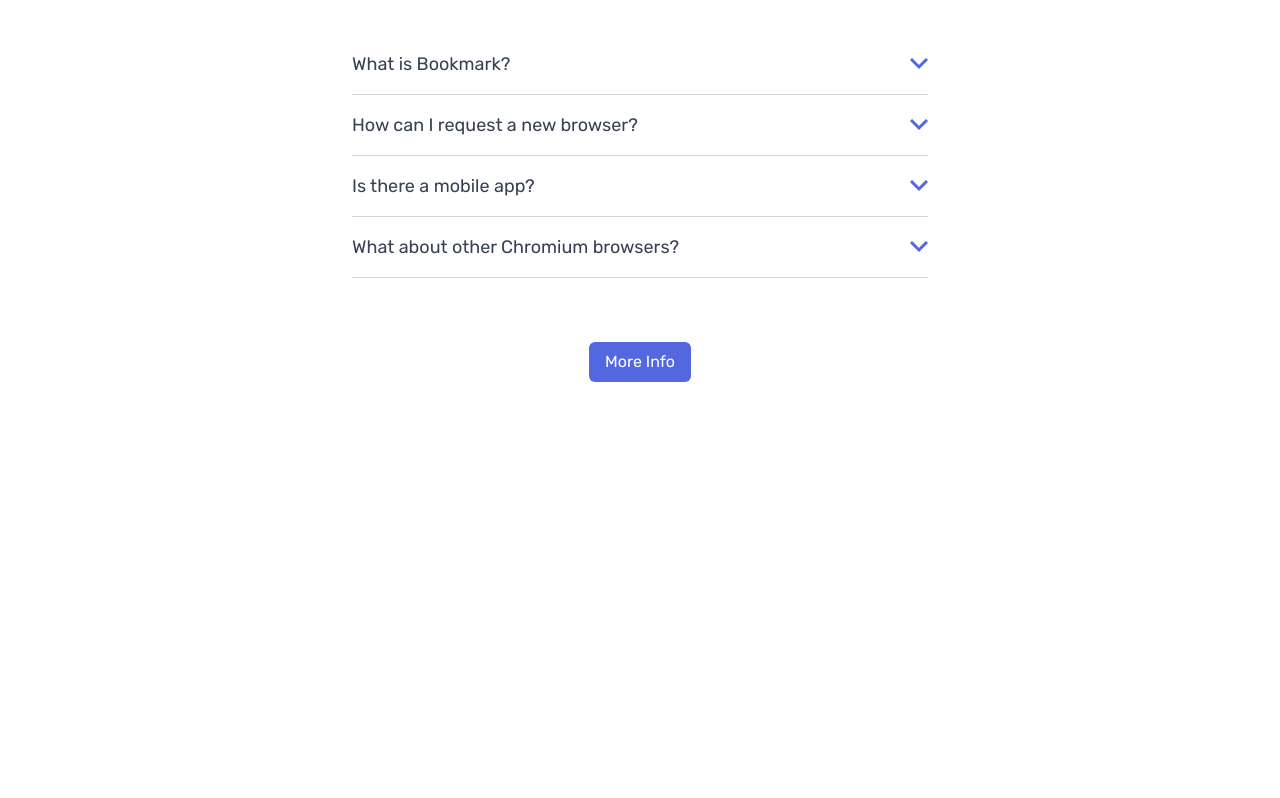
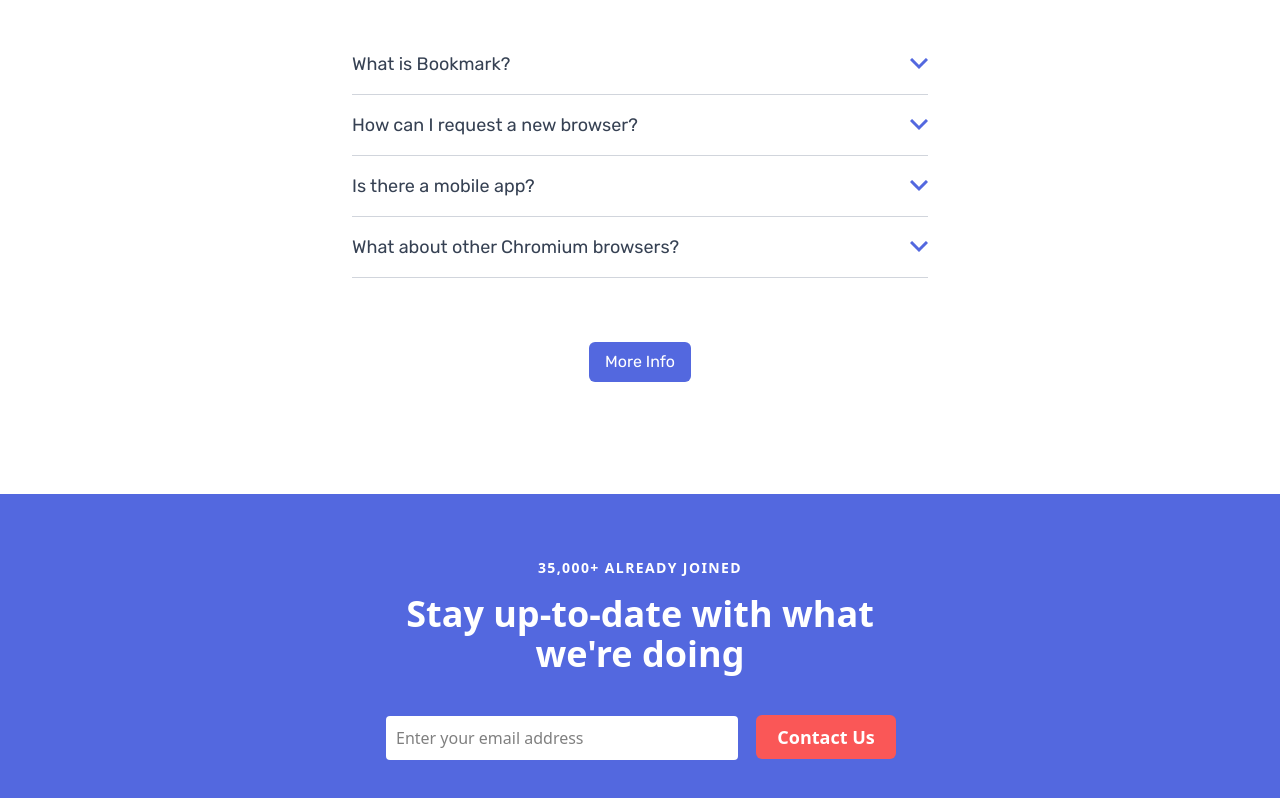
Before and after one commit to Kanchana-Kaushal/bookmark-landing-page, a React (Vite) app: page / in a window 1280 px wide. Shown: the part 2355-3153 px from the top of the page. Before the commit the page ends 2869 px from the top, so only its background shows below. Built offline with nearby package versions, Linux system fonts and the light colour scheme.

Commit message:
Sign Up form added

```diff
--- a/src/App.tsx
+++ b/src/App.tsx
@@ -3,6 +3,7 @@
 import Features from "./components/Features";
 import Hero from "./components/Hero";
 import Navbar from "./components/Navbar";
+import SignUp from "./components/SignUP";
 
 function App() {
   return (
@@ -12,6 +13,7 @@
       <Features />
       <DownLoadExtension />
       <FAQ />
+      <SignUp />
     </>
   );
 }
--- a/src/components/FAQ.tsx
+++ b/src/components/FAQ.tsx
@@ -59,7 +59,7 @@
 
   return (
     <>
-      <section className="font-rubik mx-auto my-25 w-8/10 text-center md:mt-50">
+      <section className="font-rubik mx-auto my-20 w-8/10 text-center md:mt-50">
         <h2 className="text-custom-Blue-950 text-2xl font-bold md:text-4xl">
           Frequently Asked Questions
         </h2>
--- /dev/null
+++ b/src/components/SignUP.tsx
@@ -0,0 +1,72 @@
+import { useRef, useState } from "react";
+
+function SignUp() {
+  const [isEmailValid, setIsEmailValid] = useState<boolean>(true);
+
+  const emailInputRef = useRef<HTMLInputElement>(null);
+
+  const onSubmit = () => {
+    const emailRegex = /^[^\s@]+@[^\s@]+\.[^\s@]+$/;
+
+    if (emailInputRef.current) {
+      const email: string = emailInputRef.current.value;
+
+      if (emailRegex.test(email)) {
+        setIsEmailValid(true);
+      } else {
+        setIsEmailValid(false);
+      }
+    }
+  };
+
+  return (
+    <>
+      {" "}
+      <section className="bg-custom-Blue-600">
+        <div className="mx-auto w-8/10 py-16 text-center text-white">
+          <p className="text-sm font-semibold tracking-widest uppercase">
+            35,000+ already joined
+          </p>
+          <h2 className="mx-auto my-4 max-w-lg text-2xl font-bold md:text-4xl">
+            Stay up-to-date with what we're doing
+          </h2>
+
+          <div className="mx-auto max-w-lg items-baseline gap-4 md:flex">
+            <div
+              className={`${!isEmailValid && "bg-custom-Red-400"} my-4 mt-6 w-full rounded-md p-0.5`}
+            >
+              <div className="relative">
+                <input
+                  type="text"
+                  className="w-full rounded-sm bg-white p-2.5 text-black outline-none"
+                  placeholder="Enter your email address"
+                  ref={emailInputRef}
+                />
+
+                <img
+                  src="/icon-error.svg"
+                  alt="error-icon"
+                  className={`${isEmailValid ? "hidden" : "absolute"} top-1/2 right-2.5 -translate-y-1/2`}
+                />
+              </div>
+              {!isEmailValid && (
+                <p className="px-3 py-1 text-left text-xs italic">
+                  Whoops, make sure it's an email
+                </p>
+              )}
+            </div>
+
+            <button
+              className="bg-custom-Red-400 ring-custom-Red-400 hover:text-custom-Red-400 w-full min-w-35 cursor-pointer rounded-md p-2 text-lg font-semibold transition hover:bg-white hover:ring-1 md:w-fit"
+              onClick={onSubmit}
+            >
+              Contact Us
+            </button>
+          </div>
+        </div>
+      </section>
+    </>
+  );
+}
+
+export default SignUp;
```
